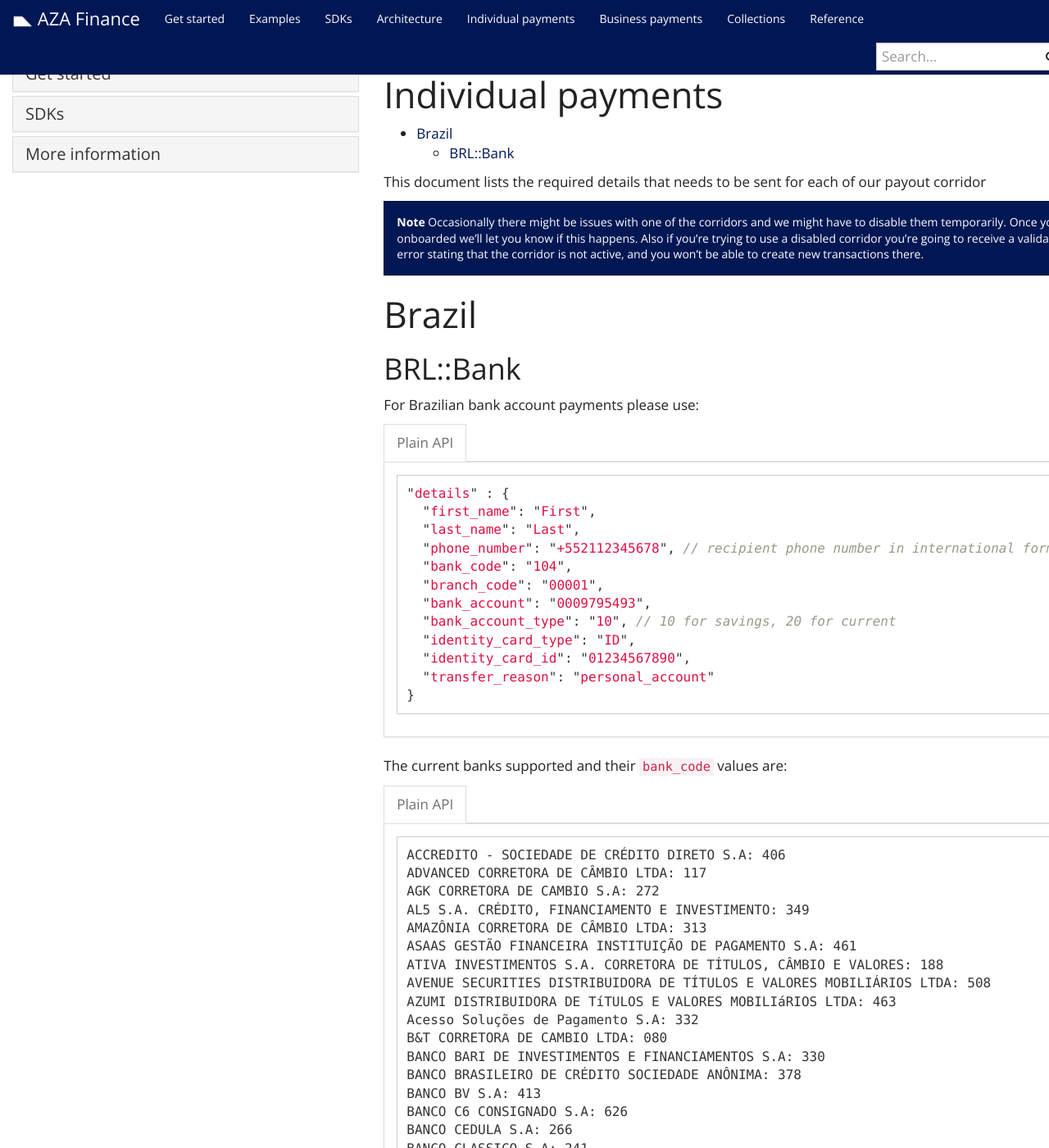
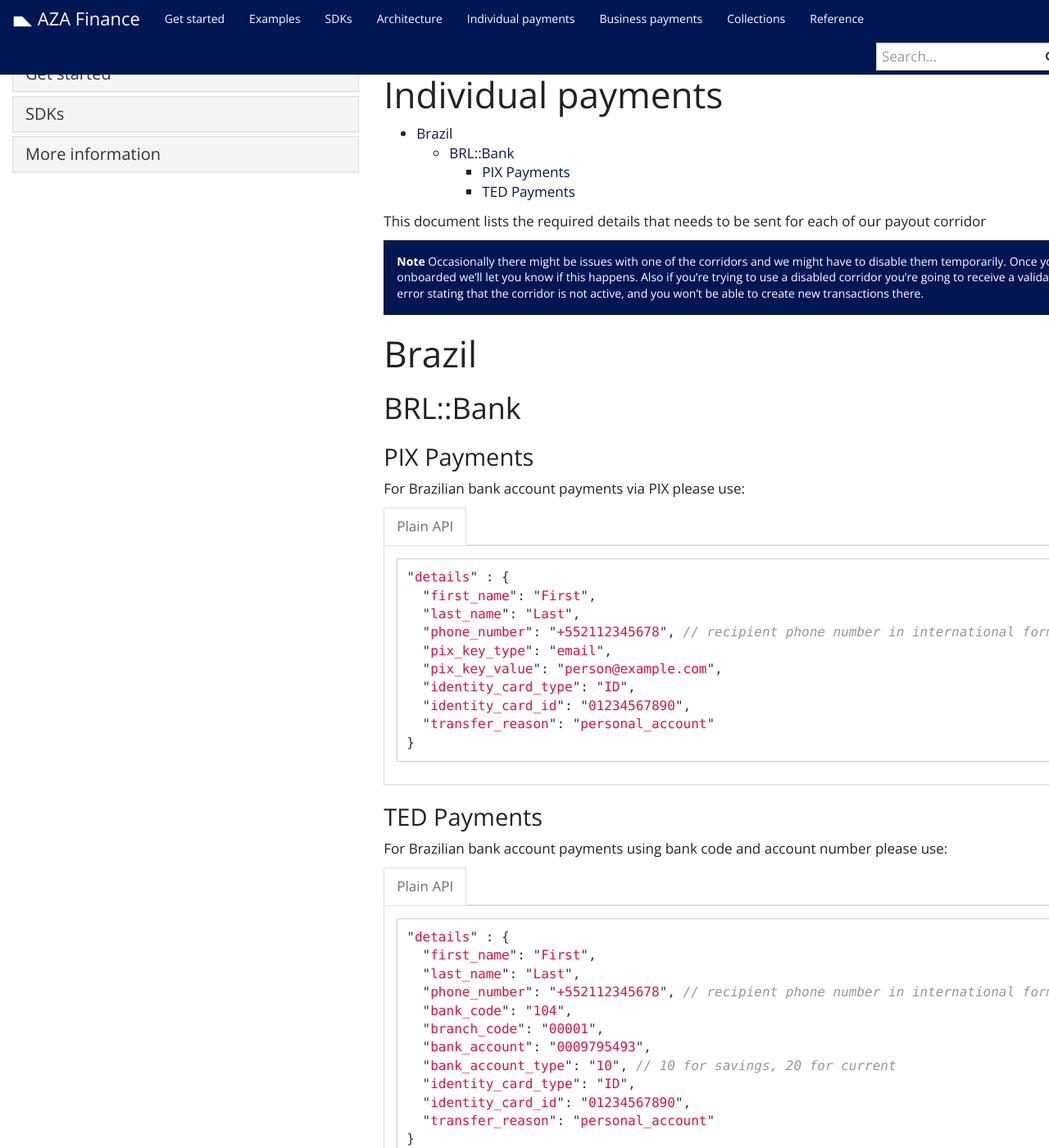
Before and after one commit to transferzero/api-documentation, a Jekyll site: the page built from _docs/beta-payments.md, in a window 1280 px wide and 1400 px high. Shown: the whole window at 82% size. Built offline with Jekyll 4.4.1, drawn with Linux system fonts in a browser that asks for light colours; nearby versions of some CDN libraries; comment, search, counter and statistics services are not loaded.

Commit message:
BTA-10273 Add PIX payments support for BRL Bank

````diff
--- a/_includes/corridors/brl-bank.md
+++ b/_includes/corridors/brl-bank.md
@@ -2,7 +2,29 @@
 
 ## BRL::Bank
 
-For Brazilian bank account payments please use:
+### PIX Payments
+For Brazilian bank account payments via PIX please use:
+
+{% capture data-raw %}
+```javascript
+"details" : {
+  {{ recipient_name }},
+  "phone_number": "+552112345678", // recipient phone number in international format
+  "pix_key_type": "email",
+  "pix_key_value": "person@example.com",
+  "identity_card_type": "ID",
+  "identity_card_id": "01234567890",
+  "transfer_reason": "personal_account"
+}
+```
+{% endcapture %}
+
+{% include language-tabbar.html prefix="brl-bank-pix" raw=data-raw %}
+
+
+
+### TED Payments
+For Brazilian bank account payments using bank code and account number please use:
 
 {% capture data-raw %}
 ```javascript
@@ -20,7 +42,7 @@
 ```
 {% endcapture %}
 
-{% include language-tabbar.html prefix="brl-bank-details" raw=data-raw %}
+{% include language-tabbar.html prefix="brl-bank-ted" raw=data-raw %}
 
 The current banks supported and their `bank_code` values are:
 
````
